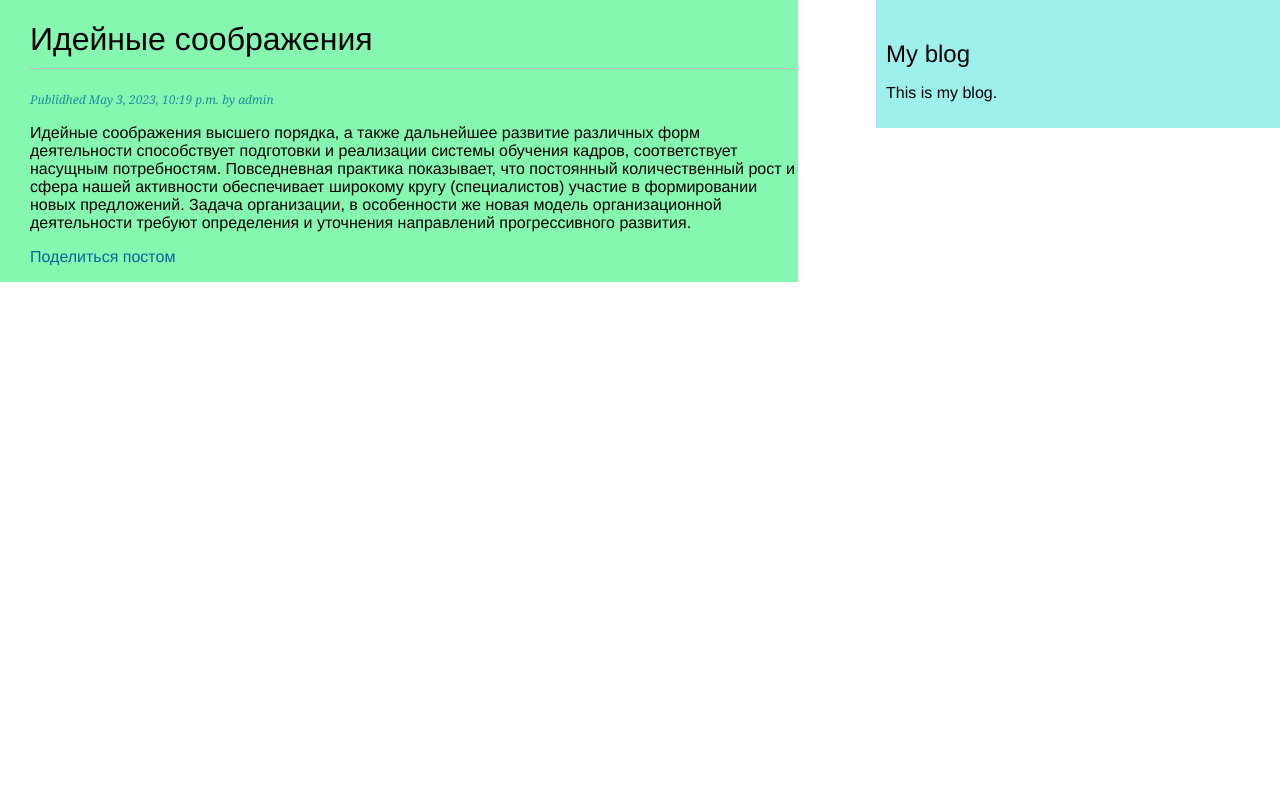
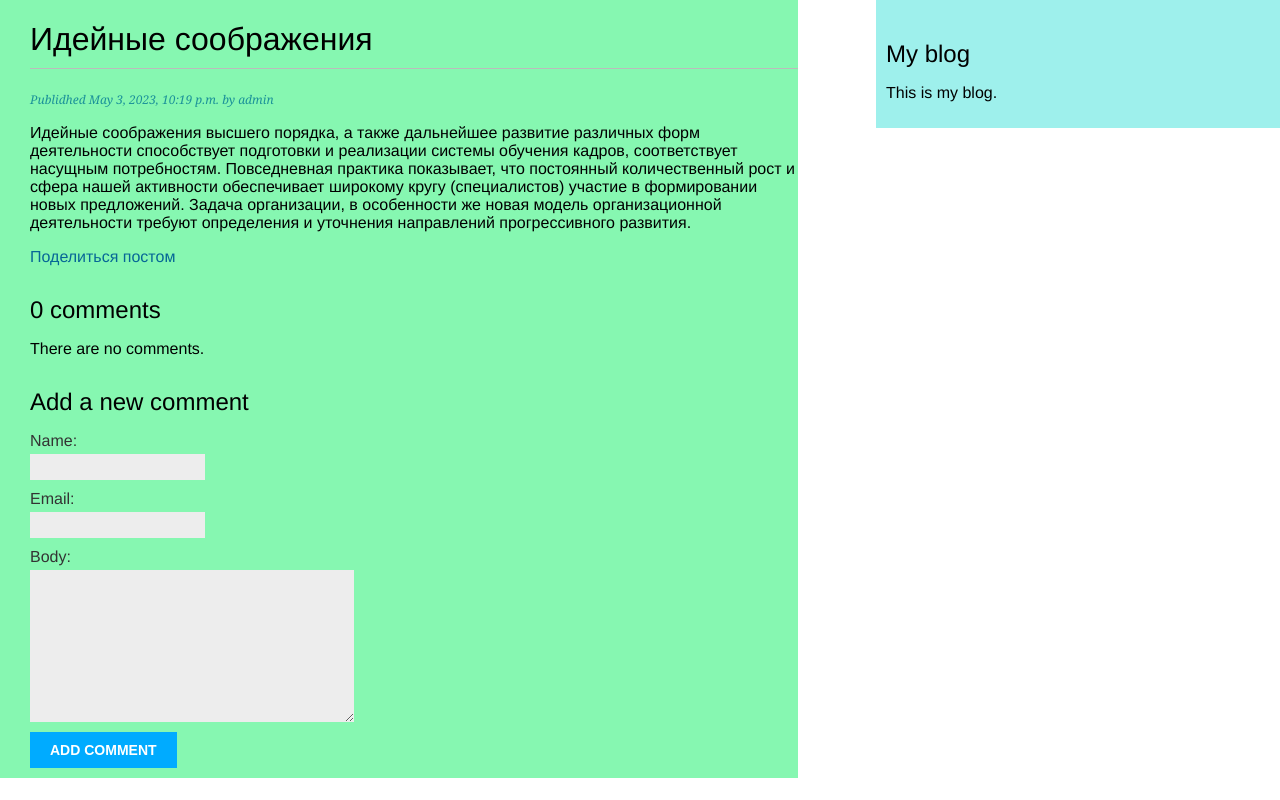
Before and after one commit to HeyArtem/django_blog_by_Django4_book, a Django app: a page that uses mysite/blog/templates/blog/post/detail.html in a window 1280 px wide. Run offline with Django 4.2, Linux system fonts and the light colour scheme; data comes from the database, SQL or seed files in the repository; both versions use the stored data as it was after the commit.

Commit message:
Добавил комментирование статей

```diff
--- a/mysite/blog/forms.py
+++ b/mysite/blog/forms.py
@@ -1,4 +1,5 @@
 from django import forms
+from .models import Comment
 
 
 class EmailPostForm(forms.Form):
@@ -15,3 +16,10 @@ class EmailPostForm(forms.Form):
     # виджет прорисовки поля
     Комментарий = forms.CharField(required=False,
                                widget=forms.Textarea)
+
+
+# комментирование постов
+class CommentForm(forms.ModelForm):
+    class Meta:
+        model = Comment
+        fields = ['name', 'email', 'body']
--- a/mysite/blog/models.py
+++ b/mysite/blog/models.py
@@ -119,3 +119,25 @@ class Post(models.Model):
                              self.publish.month,
                              self.publish.day,
                              self.slug])
+
+
+# комментирование постов
+class Comment(models.Model):
+    post = models.ForeignKey(Post,
+                             on_delete=models.CASCADE,
+                             related_name='comments')
+    name = models.CharField(max_length=80)
+    email = models.EmailField()
+    body = models.TextField()
+    created = models.DateTimeField(auto_now_add=True)
+    updated = models.DateTimeField(auto_now=True)
+    active = models.BooleanField(default=True)
+
+    class Meta:
+        ordering = ['created']
+        indexes = [
+            models.Index(fields=['created'])
+        ]
+
+    def __str__(self):
+        return f"Comment by {self.name} on {self.post}"
--- a/mysite/blog/templates/blog/post/detail.html
+++ b/mysite/blog/templates/blog/post/detail.html
@@ -17,4 +17,25 @@
             Поделиться постом
         </a>
     </p>
+
+    <!-- комментарии к посту -->
+    {% with comments.count as total_comments %}
+        <h2>
+            {{ total_comments }} comment{{ total_comments|pluralize }}
+        </h2>
+    {% endwith %}
+    {% for comment in comments %}
+        <div class="comment">
+            <p class="info">
+                Comment {{ forloop.counter }} by {{ comment.name }}
+                {{ comment.created }}
+            </p>
+            {{ comment.body|linebreaks }}
+        </div>
+        {% empty %}
+            <p>There are no comments.</p>
+    {% endfor %}
+
+    <!-- добавляю форму комментария -->
+    {% include "blog/post/includes/comment_form.html" %}
 {% endblock %}
--- /dev/null
+++ b/mysite/blog/templates/blog/post/includes/comment_form.html
@@ -0,0 +1,6 @@
+<h2> Add a new comment</h2>
+<form action="{% url "blog:post_comment" post.id %}" method="post">
+    {{ form.as_p }}
+    {% csrf_token %}
+    <p><input type="submit" value="Add comment"></p>
+</form>
--- a/mysite/blog/urls.py
+++ b/mysite/blog/urls.py
@@ -22,4 +22,8 @@ urlpatterns = [
     # Отправка электронных писем
     path('<int:post_id>/share/',
          views.post_share, name='post_share'),
+
+     # комментирование постов
+     path('<int:post_id>/comment/',
+          views.post_comment, name='post_comment')
 ]
--- a/mysite/blog/views.py
+++ b/mysite/blog/views.py
@@ -1,10 +1,11 @@
 from django.shortcuts import render, get_object_or_404
-from .models import Post
+from .models import Post, Comment
 from django.http import Http404
 from django.core.paginator import Paginator, EmptyPage
 from django.views.generic import ListView
-from .forms import EmailPostForm
+from .forms import EmailPostForm, CommentForm
 from django.core.mail import send_mail
+from django.views.decorators.http import require_POST
 
 
 # представления списка опубликованных постов на странице
@@ -57,9 +58,17 @@ def post_detail(request, year, month, day, post):
                              publish__month=month,
                              publish__day=day)
 
+    # Список активных комментариев к этому посту
+    comments = post.comments.filter(active=True)
+
+    # Форма для комментирования пользователями
+    form = CommentForm()
+
     return render(request,
                   'blog/post/detail.html',
-                  {'post': post})
+                  {'post': post,
+                   'comments': comments,
+                   'form': form})
 
 
 class PostListView(ListView):
@@ -133,3 +142,26 @@ def post_share(request, post_id):
     return render(request, 'blog/post/share.html', {'post': post,
                                                     'form': form,
                                                     'sent': sent})
+
+
+# комментирование постов
+@require_POST
+def post_comment(request, post_id):
+    post = get_object_or_404(Post,
+                             id=post_id,
+                             status=Post.Status.PUBLISHED)
+    comment = None
+    # Комментарий был отправлен
+    form = CommentForm(data=request.POST)
+    if form.is_valid():
+        # Создать объект класса Comment, не сохраняя его в базе данных
+        comment = form.save(commit=False)
+        # Назначить пост комментарию
+        comment.post = post
+        # Сохранить комментарий в базе данных
+        comment.save()
+
+    return render(request, 'blog/post/comment.html',
+                  {'post': post,
+                   'form': form,
+                   'comment': comment})
```
Also changed, not shown: mysite/blog/admin.py (+8 -1 lines), mysite/blog/templates/blog/post/comment.html (added, +14 -0 lines), mysite/blog/migrations/0003_comment_comment_blog_commen_created_0e6ed4_idx.py (added), mysite/blog/migrations/0004_rename_text_comment_body.py (added), mysite/db.sqlite3.
